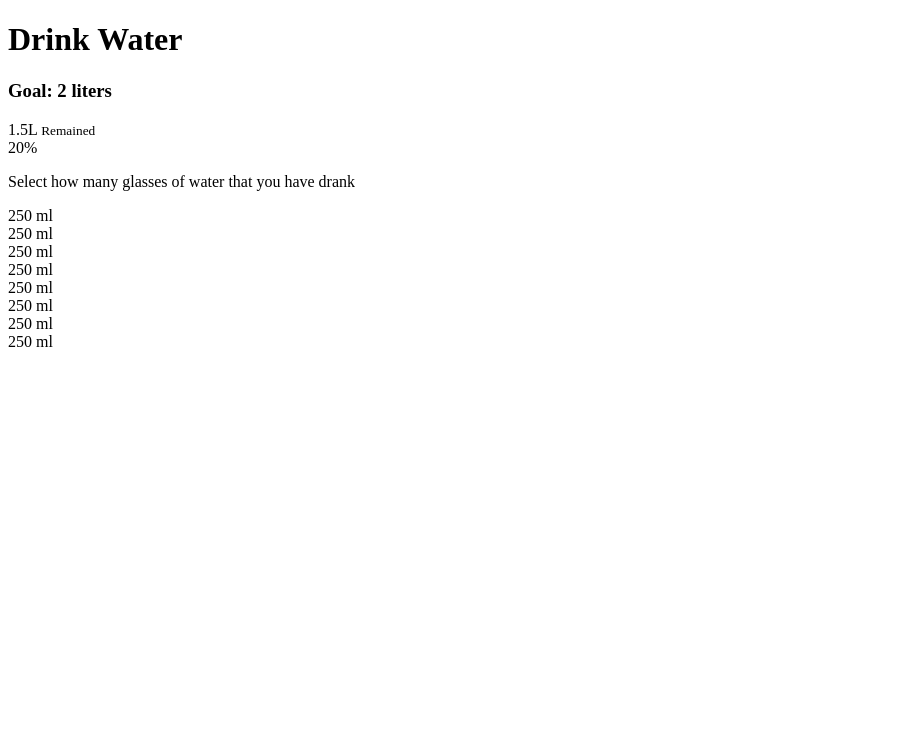
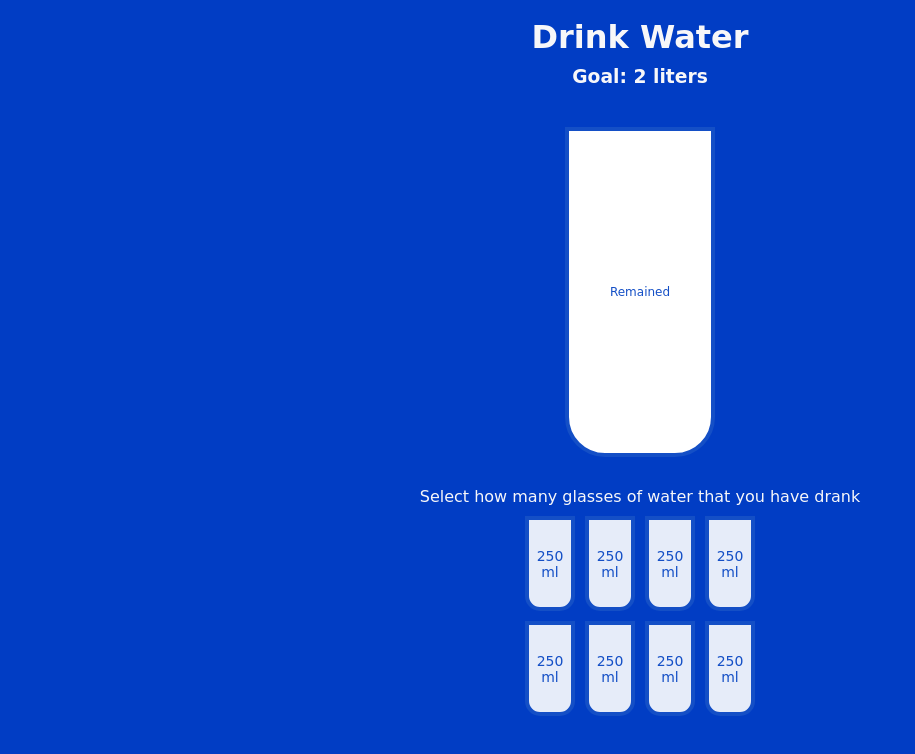
Before and after one commit to MaryAngelique/drink-water, a plain HTML site: page index.html in a window 1280 px wide. Shown: the whole page, without its empty margins (0-915 px from the left). Drawn offline with Linux system fonts and the light colour scheme; a web font is replaced by a local one.

Commit message:
Implemented styling to render the 'cups Removed the percentage and liter placeholders Changed the class name to match CSS

```diff
--- a/index.html
+++ b/index.html
@@ -11,14 +11,13 @@
     <h1>Drink Water</h1>
     <h3>Goal: 2 liters</h3>
 
-    <div class="cups">
+    <div class="cup">
         <div class="remained" id="remained">
-            <span id="liters">1.5L</span>
+            <span id="liters"></span>
             <small>Remained</small>
         </div>
 
-        <div class="percentage" id="percentage">
-            20%
+        <div class="percentage" id="percentage"></div>
     </div>
 
     <p class="text">
@@ -26,8 +25,8 @@
     </p>
 
     <div class="cups">
-            <div class="cup cup-small full">250 ml</div>
-            <div class="cup cup-small full">250 ml</div>
+        <div class="cup cup-small">250 ml</div>
+        <div class="cup cup-small">250 ml</div>
         <div class="cup cup-small">250 ml</div>
         <div class="cup cup-small">250 ml</div>
         <div class="cup cup-small">250 ml</div>
@@ -35,7 +34,6 @@
         <div class="cup cup-small">250 ml</div>
         <div class="cup cup-small">250 ml</div>
     </div>
-    </div>
 
     <script src="script.js"></script>
 </body>
--- a/style.css
+++ b/style.css
@@ -0,0 +1,103 @@
+@import url('https://fonts.googleapis.com/css2?family=Macondo&display=swap');
+
+:root {
+    --border-color: #144fc6;
+    --fill-color: #6ab3f8;
+  }
+
+* {
+    box-sizing: border-box;
+}
+
+body {
+    font-family: 'Macondo', cursive;
+    color: #f7f7f9;
+    background-color: #013dc4;
+    display: flex;
+    flex-direction: column;
+    align-items: center;
+    margin-bottom: 40px;
+}
+
+h1 {
+    margin: 10px 0 0;
+}
+
+h3 {
+    margin: 10px 0;
+}
+
+.cup {
+    background-color: #fff;
+    border: 4px solid var(--border-color);
+    color: var(--border-color);
+    border-radius: 0 0 40px 40px;
+    height: 330px;
+    width: 150px;
+    margin: 30px 0;
+    display: flex;
+    flex-direction: column;
+    overflow: hidden;
+}
+
+.cup.cup-small {
+    height: 95px;
+    width: 50px;
+    border-radius: 0 0 15px 15px;
+    background-color: rgba(255, 255, 255, 0.9);
+    cursor: pointer;
+    font-size: 14px;
+    align-items: center;
+    justify-content: center;
+    text-align: center;
+    margin: 5px;
+    transition: 0.3s ease;
+}
+
+.cup.cup-small.full {
+    background-color: var(--fill-color);
+    color: #fff;
+}
+
+.cups {
+    display: flex;
+    flex-wrap: wrap;
+    align-items: center;
+    justify-content: center;
+    width: 280px;
+}
+
+.remained {
+    display: flex;
+    flex-direction: column;
+    align-items: center;
+    justify-content: center;
+    text-align: center;
+    flex: 1;
+    transition: 0.3s ease;
+}
+
+.remained span {
+    font-size: 20px;
+    font-weight: bold;
+}
+
+.remained small {
+    font-size: 12px;
+}
+
+.percentage {
+    background-color: var(--fill-color);
+    display: flex;
+    align-items: center;
+    justify-content: center;
+    font-weight: bold;
+    font-size: 30px;
+    height: 0;
+    transition: 0.3s ease;
+}
+
+.text {
+    text-align: center;
+    margin: 0 0 5px;
+}
```
Lines whose indentation alone changed are shown as unchanged.
